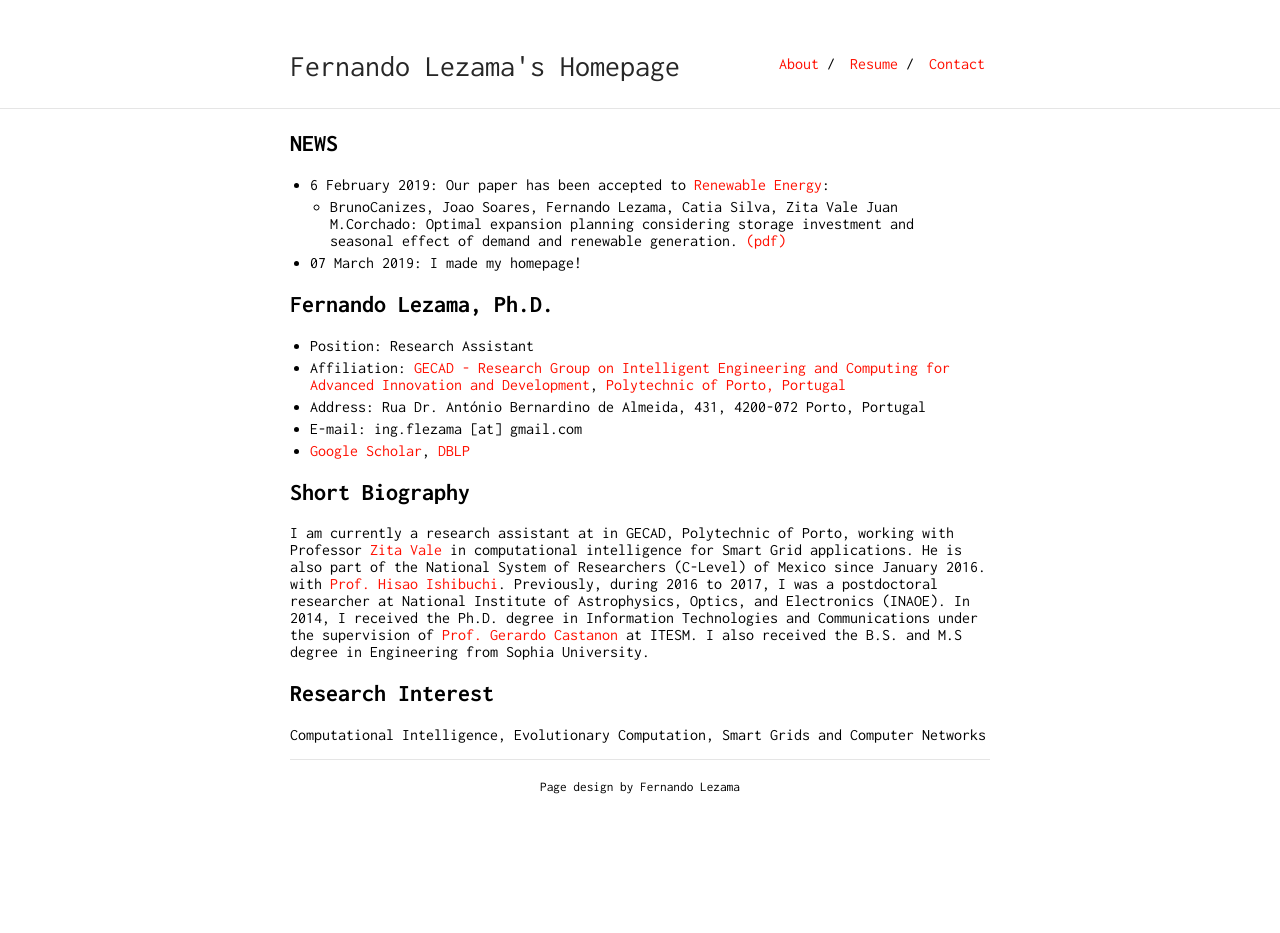
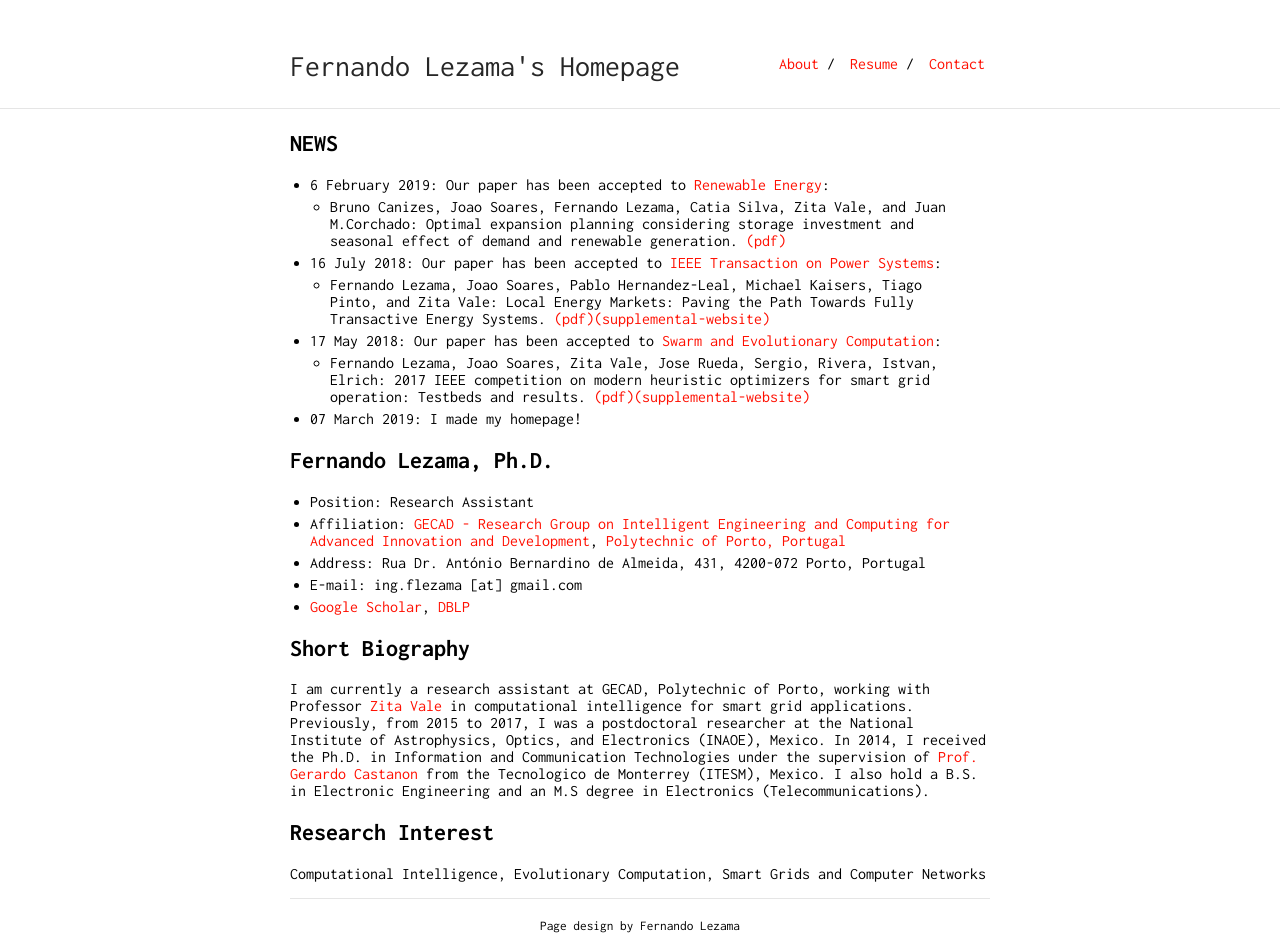
Before and after one commit to fernandolezama/fernandolezama.github.io, a Jekyll site: the page built from index.md, in a window 1280 px wide. Built offline with Jekyll 4.4.1, drawn with Linux system fonts in a browser that asks for light colours; before the commit the page ends 900 px from its top, so only the background shows below that.

Commit message:
Update index.md
Two new news added

```diff
--- a/index.md
+++ b/index.md
@@ -6,8 +6,14 @@ title: Fernando Lezama's Homepage
 
 ## NEWS
 
-* 6 February 2019: Our paper has been accepted to [Renewable Energy](https://www.journals.elsevier.com/renewable-energy):
-    * BrunoCanizes, Joao Soares, Fernando Lezama, Catia Silva, Zita Vale Juan M.Corchado: Optimal expansion planning considering storage investment and seasonal effect of demand and renewable generation. [(pdf)](pdf/ti-soco2019.pdf)
+* 6 February 2019: Our paper has been accepted to [Renewable Energy](https://www.sciencedirect.com/science/article/pii/S0960148119301508):
+    * Bruno Canizes, Joao Soares, Fernando Lezama, Catia Silva, Zita Vale, and Juan M.Corchado: Optimal expansion planning considering storage investment and seasonal effect of demand and renewable generation. [(pdf)](pdf/bc-RENE2019.pdf)
+
+* 16 July 2018: Our paper has been accepted to [IEEE Transaction on Power Systems](https://ieeexplore.ieee.org/abstract/document/8411502):
+    * Fernando Lezama, Joao Soares, Pablo Hernandez-Leal, Michael Kaisers, Tiago Pinto, and Zita Vale: Local Energy Markets: Paving the Path Towards Fully Transactive Energy Systems. [(pdf)](pdf/flc-TPWRS2018.pdf)[(supplemental-website)](http://www.gecad.isep.ipp.pt/ies/public-data/ites)
+
+* 17 May 2018: Our paper has been accepted to [Swarm and Evolutionary Computation](https://www.sciencedirect.com/science/article/pii/S2210650218300592):
+    * Fernando Lezama, Joao Soares, Zita Vale, Jose Rueda, Sergio, Rivera, Istvan, Elrich: 2017 IEEE competition on modern heuristic optimizers for smart grid operation: Testbeds and results. [(pdf)](pdf/flc-SWEVO2018.pdf)[(supplemental-website)](http://sites.ieee.org/psace-mho/2017-smart-grid-operation-problems-competition-panel/)
 
 * 07 March 2019: I made my homepage!
 
@@ -29,7 +35,7 @@ title: Fernando Lezama's Homepage
 
 ## Short Biography
 
-I am currently a research assistant at in GECAD, Polytechnic of Porto, working with Professor [Zita Vale](https://scholar.google.com/citations?user=08O4oUkAAAAJ&hl=es) in computational intelligence for Smart Grid applications. He is also part of the National System of Researchers (C-Level) of Mexico since January 2016. with [Prof. Hisao Ishibuchi](http://www.cs.osakafu-u.ac.jp/~hisaoi/). Previously, during 2016 to 2017, I was a postdoctoral researcher at National Institute of Astrophysics, Optics, and Electronics (INAOE). In 2014, I received the Ph.D. degree in Information Technologies and Communications under the supervision of [Prof. Gerardo Castanon](http://metahack.org/index.html) at ITESM. I also received the B.S. and M.S degree in Engineering from Sophia University.
+I am currently a research assistant at GECAD, Polytechnic of Porto, working with Professor [Zita Vale](https://scholar.google.com/citations?user=08O4oUkAAAAJ&hl=es) in computational intelligence for smart grid applications. Previously, from 2015 to 2017, I was a postdoctoral researcher at the National Institute of Astrophysics, Optics, and Electronics (INAOE), Mexico. In 2014, I received the Ph.D. in Information and Communication Technologies under the supervision of [Prof. Gerardo Castanon](http://homepages.mty.itesm.mx/gerardo.castanon) from the Tecnologico de Monterrey (ITESM), Mexico. I also hold a B.S. in Electronic Engineering and an M.S degree in Electronics (Telecommunications).
 
 ## Research Interest
 
```
